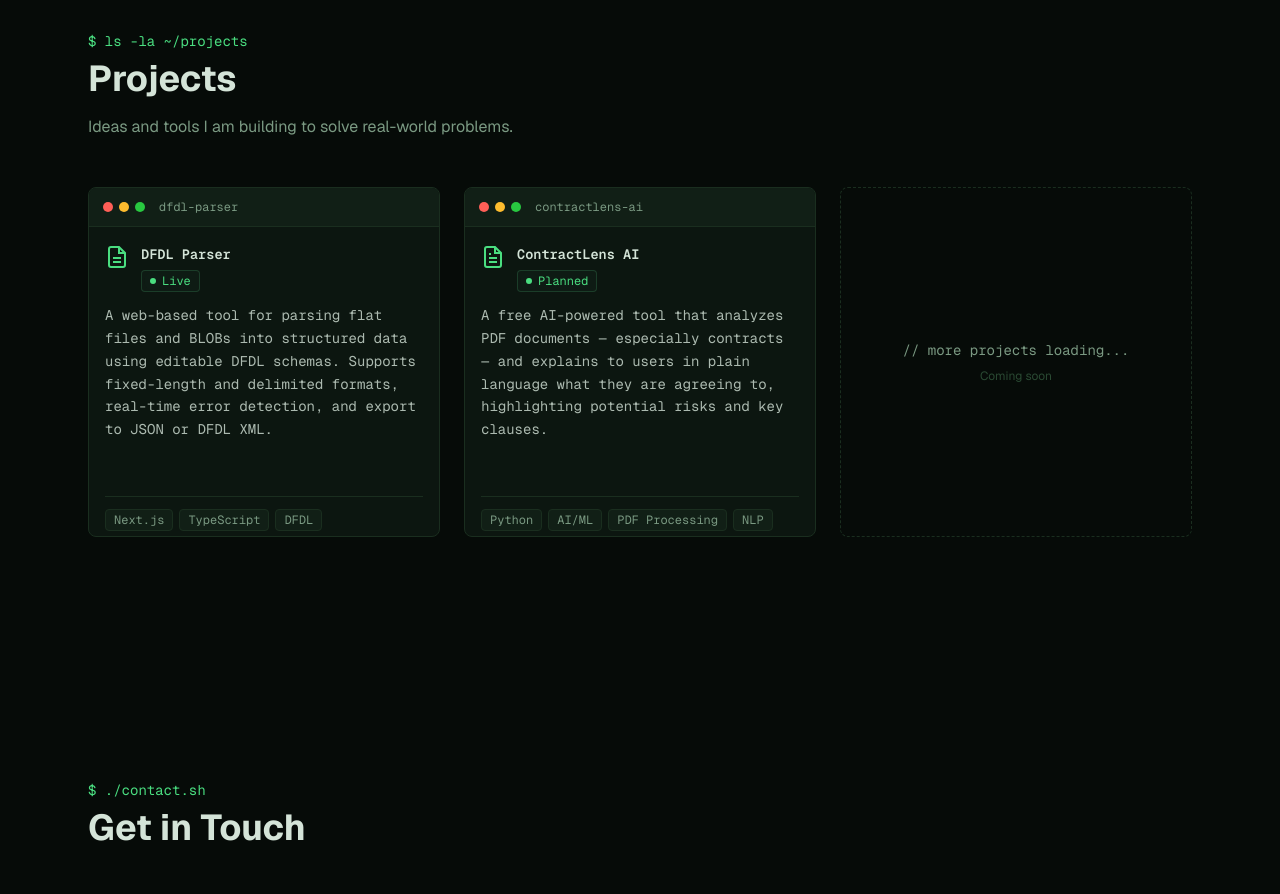
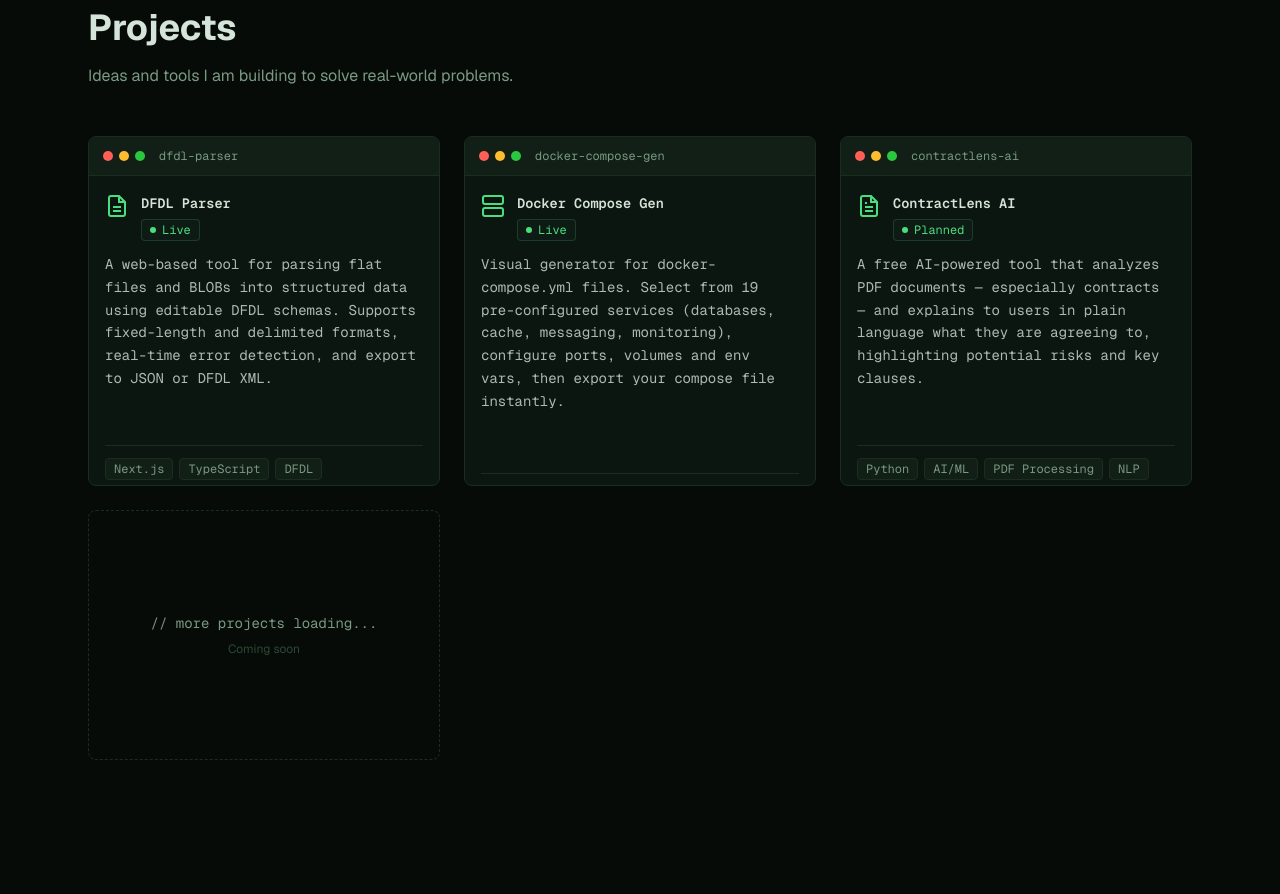
Before and after one commit to njogaca/portfolio, a Next.js app: page / in a window 1280 px wide. Shown: the part 5061-5955 px from the top of the page. Built offline with nearby package versions, Linux system fonts and the light colour scheme.

Commit message:
Add Docker Compose Generator to portfolio projects
Adds project card with Live status and rewrite for
johangarcia.dev/projects/docker-compose-gen.

Co-Authored-By: Claude Opus 4.6 <noreply@anthropic.com>

```diff
--- a/src/components/Projects.tsx
+++ b/src/components/Projects.tsx
@@ -16,6 +16,22 @@ const projects = [
         <polyline points="14 2 14 8 20 8" />
         <line x1="16" y1="13" x2="8" y2="13" />
         <line x1="16" y1="17" x2="8" y2="17" />
+      </svg>
+    ),
+  },
+  {
+    name: "Docker Compose Gen",
+    description:
+      "Visual generator for docker-compose.yml files. Select from 19 pre-configured services (databases, cache, messaging, monitoring), configure ports, volumes and env vars, then export your compose file instantly.",
+    tags: ["Next.js", "TypeScript", "Docker", "DevTools"],
+    status: "Live",
+    url: "/projects/docker-compose-gen",
+    icon: (
+      <svg width="24" height="24" viewBox="0 0 24 24" fill="none" stroke="currentColor" strokeWidth="2">
+        <rect x="2" y="2" width="20" height="8" rx="2" ry="2"/>
+        <rect x="2" y="14" width="20" height="8" rx="2" ry="2"/>
+        <line x1="6" y1="6" x2="6.01" y2="6"/>
+        <line x1="6" y1="18" x2="6.01" y2="18"/>
       </svg>
     ),
   },
```
Also changed, not shown: vercel.json.
